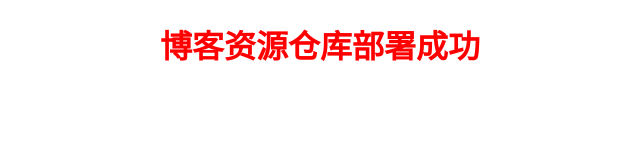
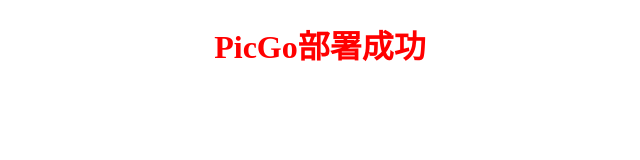
Before and after one commit to January2003/PicGo, a plain HTML site: page index.html in a window 1280 px wide. Shown: the whole page, without its empty margins (320-960 px from the left). Drawn offline with Linux system fonts and the light colour scheme.

Commit message:
index.html

```diff
--- a/index.html
+++ b/index.html
@@ -2,9 +2,9 @@
 <html>
 <head>
   <meta charset="utf-8">
-  <title>我的博客资源</title>
+  <title>PicGo</title>
 </head>
 <body>
-  <h1 style="color:red;text-align: center;">博客资源仓库部署成功</h1>
+  <h1 style="color:red;text-align: center;">PicGo部署成功</h1>
 </body>
 </html>
```
